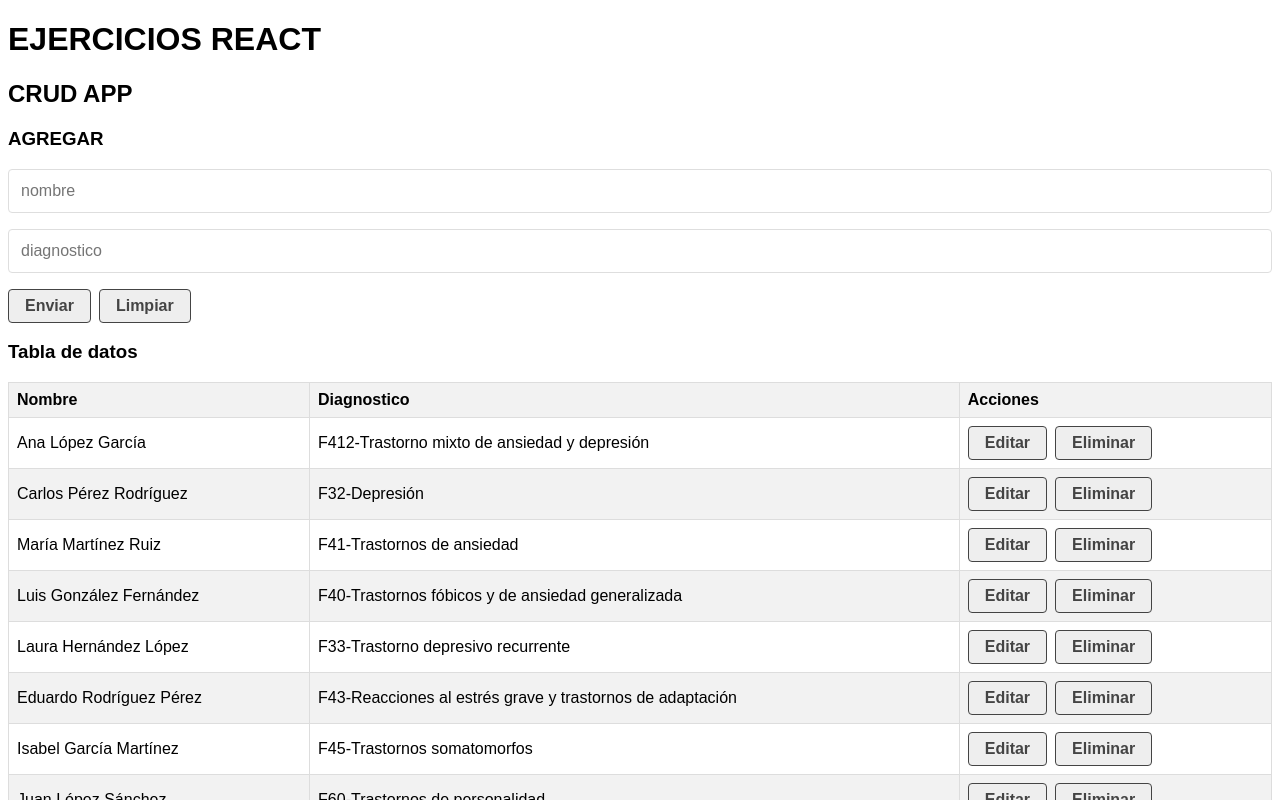
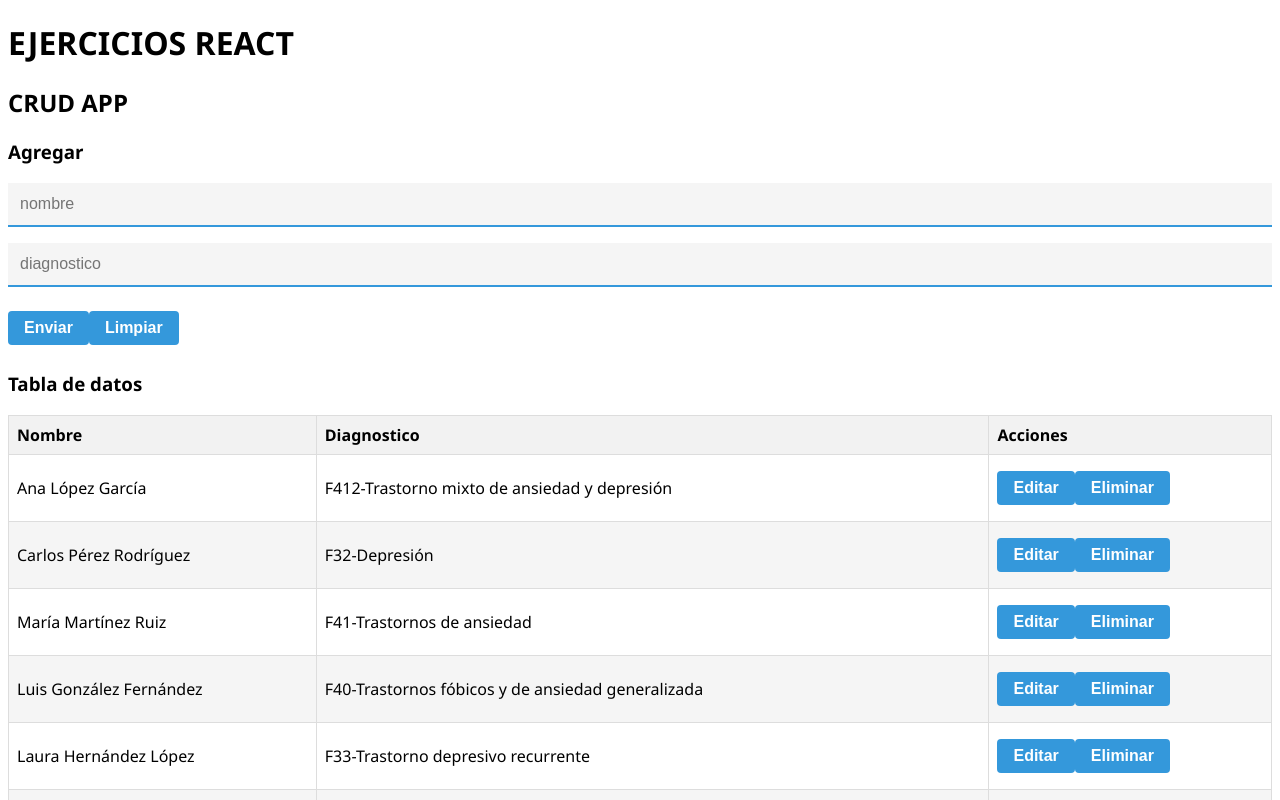
Before and after one commit to devpsicoamgg/myFirstCrudReact, a React (Vite) app: page / in a window 1280 px wide. Shown: the top 800 px of the page. Built offline with nearby package versions, Linux system fonts and the light colour scheme.

Commit message:
finished

```diff
--- a/src/components/CrudForm.jsx
+++ b/src/components/CrudForm.jsx
@@ -47,7 +47,7 @@ const CrudForm = ({ createData, updateData, dataToEdit, setDataToEdit }) => {
 
   return (
     <div>
-      <h3>AGREGAR</h3>
+      <h3>{dataToEdit ? "Editar" : "Agregar"}</h3>
       <form onSubmit={handleSubmit}>
         <input
           type="text"
--- a/src/index.css
+++ b/src/index.css
@@ -2,7 +2,7 @@
 html {
   box-sizing: border-box;
   font-size: 16px;
-  font-family: sans-serif;
+  font-family: 'Segoe UI', Tahoma, Geneva, Verdana, sans-serif;
 }
 
 *,
@@ -11,74 +11,19 @@ html {
   box-sizing: inherit;
 }
 
-/* Estilos para campos de entrada y textarea */
-input[type="text"],
-textarea {
-  border: 1px solid #dedede;
-  border-radius: 0.25rem;
-  padding: 0.75rem;
-  margin-bottom: 1rem;
-  outline: none;
-  display: block;
-  width: 100%;
-  font-size: 1rem;
-  line-height: 1;
-  background-color: transparent;
-  transition: border-color 0.3s, box-shadow 0.3s;
-}
-
-input[type="text"]:hover,
-textarea:hover {
-  border-color: #aaa;
-}
-
-/* Estilos para botones y elementos de entrada */
-button,
-input[type="submit"],
-input[type="reset"] {
-  border: 1px solid #444;
-  border-radius: 0.25rem;
-  padding: 0.5rem 1rem;
-  margin: 0 0.5rem 0 0;
-  display: inline-block;
-  background-color: #eee;
-  color: #444;
-  font-weight: bold;
-  font-size: 1rem;
-  line-height: 1;
-  text-transform: none;
-  text-decoration: none;
-  text-align: center;
-  vertical-align: middle;
-  cursor: pointer;
-  transition: background-color 0.3s, color 0.3s, transform 0.2s;
-}
-
-button:hover,
-input[type="submit"]:hover,
-input[type="reset"]:hover {
-  background-color: #ddd;
-  color: #222;
-  transform: translateY(-2px);
-}
-
-/* Estilos para el formulario */
-form {
-  margin-bottom: 1rem;
-}
-
-/* Efectos de tabla */
+/* Estilos para la tabla */
 table {
   border-collapse: collapse;
   width: 100%;
   margin-bottom: 1rem;
+  border: 1px solid #ddd; /* Agrega un borde a toda la tabla */
 }
 
 th,
 td {
-  border: 1px solid #ddd;
   padding: 0.5rem;
   text-align: left;
+  border: 1px solid #ddd; /* Agrega bordes a las celdas individuales */
 }
 
 th {
@@ -86,9 +31,122 @@ th {
 }
 
 tr:nth-child(even) {
-  background-color: #f2f2f2;
+  background-color: #f5f5f5;
 }
 
 tr:hover {
-  background-color: #ddd;
+  background-color: #e0e0e0;
 }
+
+
+
+/* Estilos para campos de entrada y textarea */
+input[type="text"],
+textarea {
+  border: none;
+  border-bottom: 2px solid #3498db;
+  padding: 0.75rem;
+  margin-bottom: 1rem;
+  outline: none;
+  display: block;
+  width: 100%;
+  font-size: 1rem;
+  background-color: #f5f5f5;
+  transition: border-color 0.3s, background-color 0.3s;
+}
+
+input[type="text"]:hover,
+textarea:hover {
+  background-color: #f0f0f0;
+}
+
+/* Estilos para botones y elementos de entrada */
+button,
+input[type="submit"],
+input[type="reset"] {
+  border: none;
+  border-radius: 0.25rem;
+  padding: 0.5rem 1rem;
+  margin: 0.5rem 0;
+  display: inline-block;
+  background-color: #3498db;
+  color: #fff;
+  font-weight: bold;
+  font-size: 1rem;
+  text-align: center;
+  cursor: pointer;
+  transition: background-color 0.3s, transform 0.2s;
+}
+
+button:hover,
+input[type="submit"]:hover,
+input[type="reset"]:hover {
+  background-color: #2583c7;
+  transform: translateY(-2px);
+}
+
+/* Estilos para el formulario */
+.form-container {
+  background-color: #f9f9f9;
+  border-radius: 0.5rem;
+  padding: 2rem;
+  box-shadow: 0 2px 4px rgba(0, 0, 0, 0.1);
+  margin-bottom: 1.5rem;
+}
+
+.form-title {
+  font-size: 1.5rem;
+  margin-bottom: 1rem;
+  color: #3498db;
+}
+
+.form-buttons {
+  display: flex;
+  justify-content: space-between;
+  align-items: center;
+}
+
+/* Efectos de tabla */
+.table-container {
+  background-color: #fff;
+  border-radius: 0.5rem;
+  padding: 2rem;
+  box-shadow: 0 2px 4px rgba(0, 0, 0, 0.1);
+  overflow: auto;
+}
+
+.table {
+  border-collapse: collapse;
+  width: 100%;
+  margin-bottom: 1.5rem;
+  border: 1px solid #ccc;
+}
+
+.th,
+.td {
+  padding: 1rem 0.5rem;
+  text-align: left;
+  border-bottom: 1px solid #ccc;
+  border-top: 1px solid #ccc;
+  border-left: 1px solid #ccc;
+  border-right: 1px solid #ccc;
+}
+
+.th {
+  background-color: #3498db;
+  color: #fff;
+}
+
+.tr:nth-child(even) {
+  background-color: #f5f5f5;
+}
+
+.tr:hover {
+  background-color: #f0f0f0;
+  transition: background-color 0.2s;
+}
+
+.td:hover {
+  background-color: #e0e0e0;
+  transition: background-color 0.2s;
+}
```
